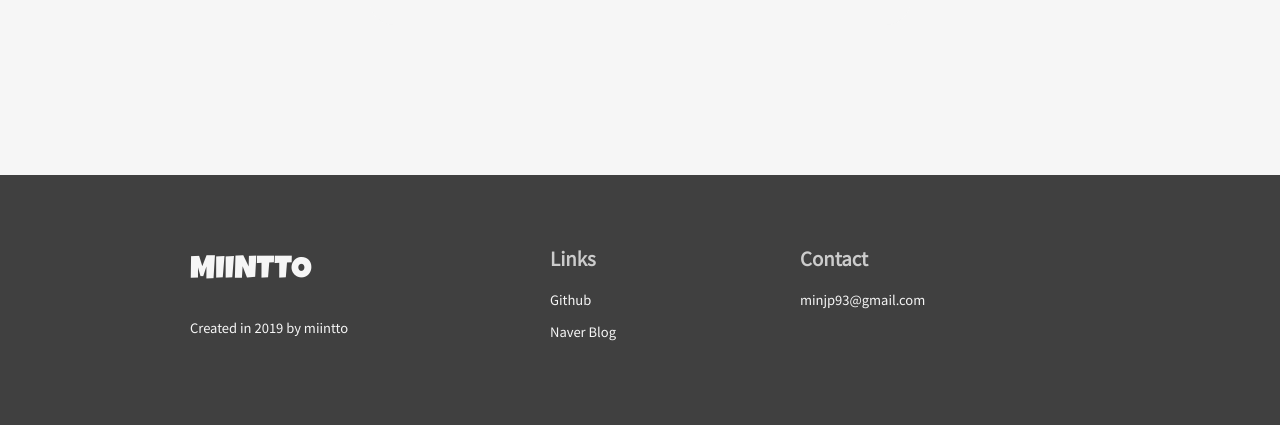
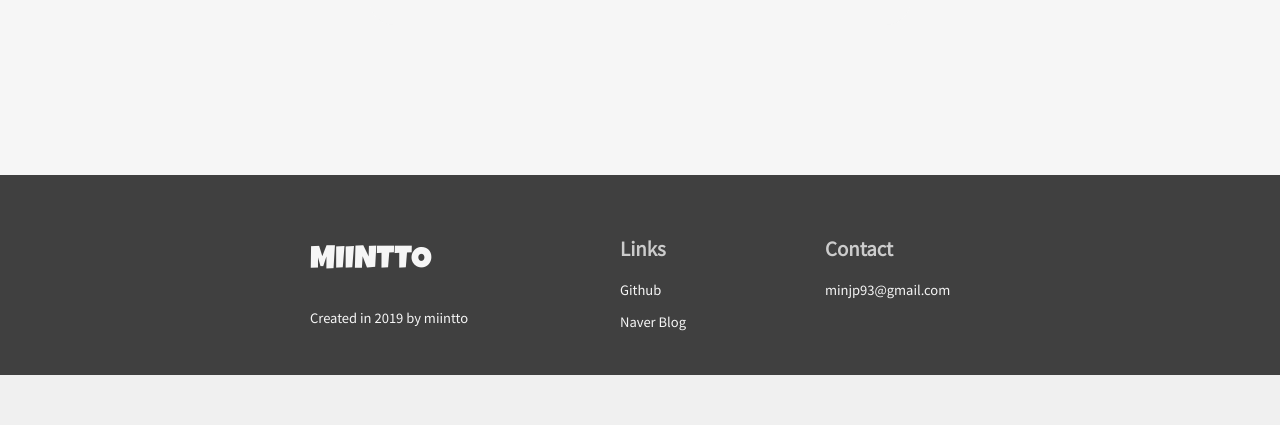
Before and after one commit to miintto/KAKAO_TEXT_ANALYSIS_PAGE, a Django app: template analysis/templates/analysis/inquiry.html in a window 1280 px wide. Shown: the part 830-1255 px from the top of the page. After the commit the page ends 1205 px from the top, so only its background shows below. Run offline with Django 3.2, Linux system fonts and the light colour scheme; the template is opened without the code that fills it, so the values that code supplies are empty.

Commit message:
20200410 [CSS] 가로너비 조정

```diff
--- a/static/css/menubar.css
+++ b/static/css/menubar.css
@@ -80,17 +80,22 @@
 페이지 하단 Footer CSS
 */
 .footer {
-    padding: 50px;
-    height: 150px;
+    min-width: 720px;
+    padding: 10px;
+    height: 180px;
 	background-color: #404040;
 	color: #F6F6F6;
 }
 
 .footer-contents {
-    width: 900px;
+    width: 720px;
     display: flex;
 	margin-left: auto;
 	margin-right: auto;
+}
+
+.footer-container {
+    margin: 30px;
 }
 
 .footer-container p {
@@ -102,14 +107,14 @@
 }
 
 .footer-info h1 {
-    width: 360px;
+    width: 250px;
     margin: 30px 0px;
     font-family: 'Luckiest Guy', cursive;
 	font-weight: normal;
 }
 
 .footer-site {
-    width: 250px;
+    width: 150px;
 }
 
 .footer-site a {
@@ -118,5 +123,5 @@
 }
 
 .footer-contact {
-    width: 250px
+    width: 150px
 }
```
Also changed, not shown: analysis/templates/analysis/charts.html (+6 -32 lines), static/css/chartbox.css (+17 -2 lines).
